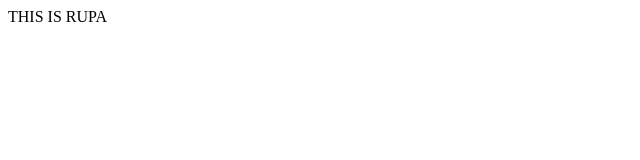
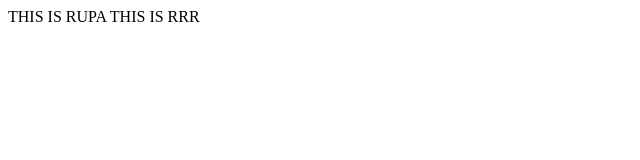
Before and after one commit to Rupa0212/newChangesRepo, a plain HTML site: page index.html in a window 1280 px wide. Shown: the whole page, without its empty margins (0-640 px from the left). Drawn offline with Linux system fonts and the light colour scheme.

Commit message:
changes in Repo

```diff
--- a/index.html
+++ b/index.html
@@ -1,5 +1,6 @@
 <html>
 	<body>
 		THIS IS RUPA
+		THIS IS RRR
 	</body>
 </html>
```
